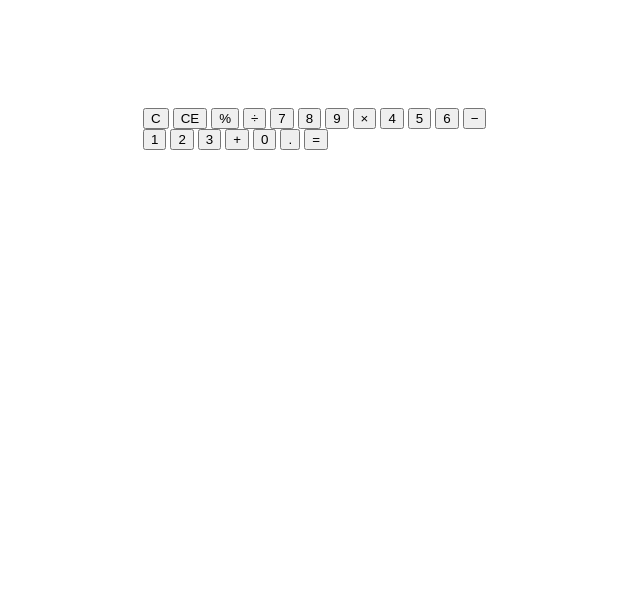
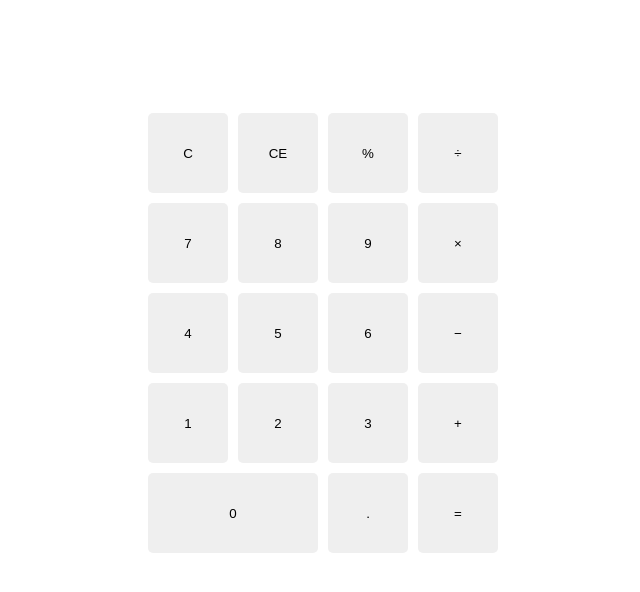
Before and after one commit to rtnm120/odin-calculator, a plain HTML site: page index.html in a window 1280 px wide. Shown: the part 122-714 px from the top of the page, without its empty margins (317-957 px from the left). Drawn offline with Linux system fonts and the light colour scheme.

Commit message:
Add styles for input buttons

```diff
--- a/css/style.css
+++ b/css/style.css
@@ -37,3 +37,21 @@ body {
   height: 25px;
   margin: 10px 5px 0px 5px;
 }
+
+#buttons,
+#numbers {
+  display: flex;
+  flex-wrap: wrap;
+}
+
+button {
+  height: 80px;
+  width: 80px;
+  margin: 5px;
+  border: none;
+  border-radius: 5px;
+}
+
+.btn-horizontal {
+  flex-grow: 2;
+}
```
